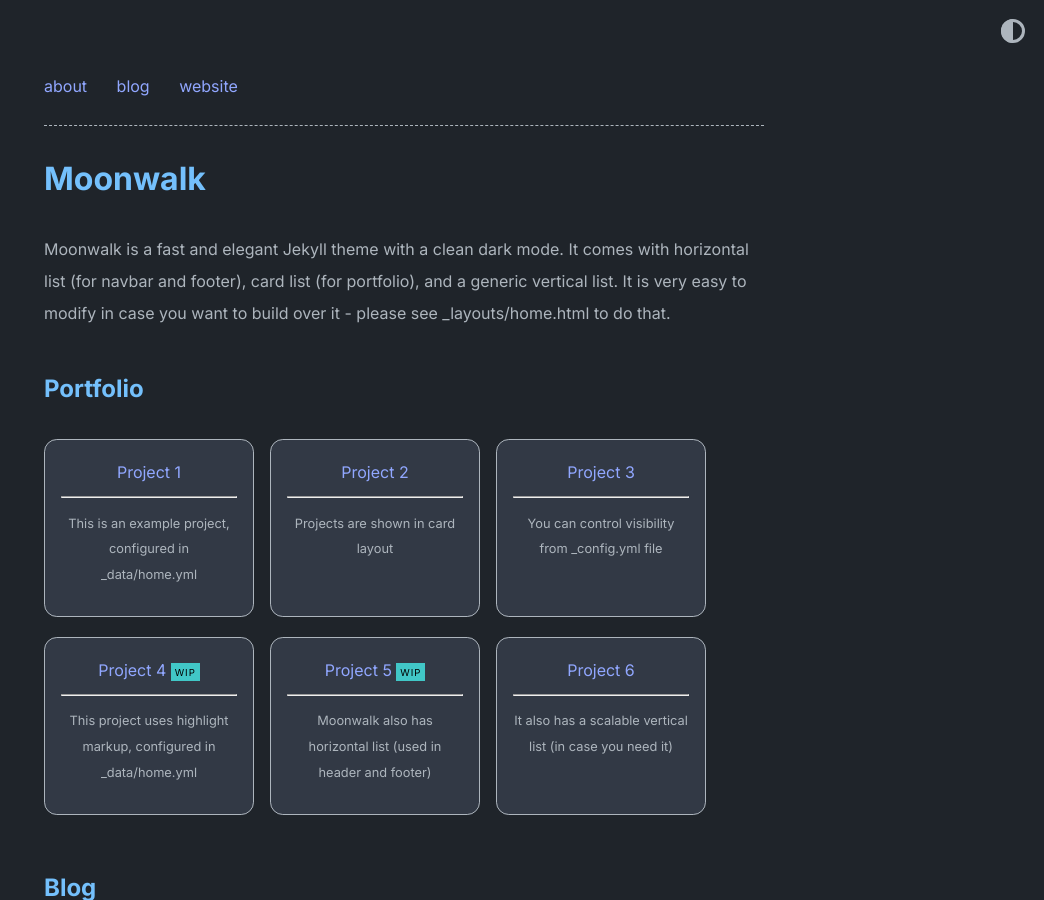
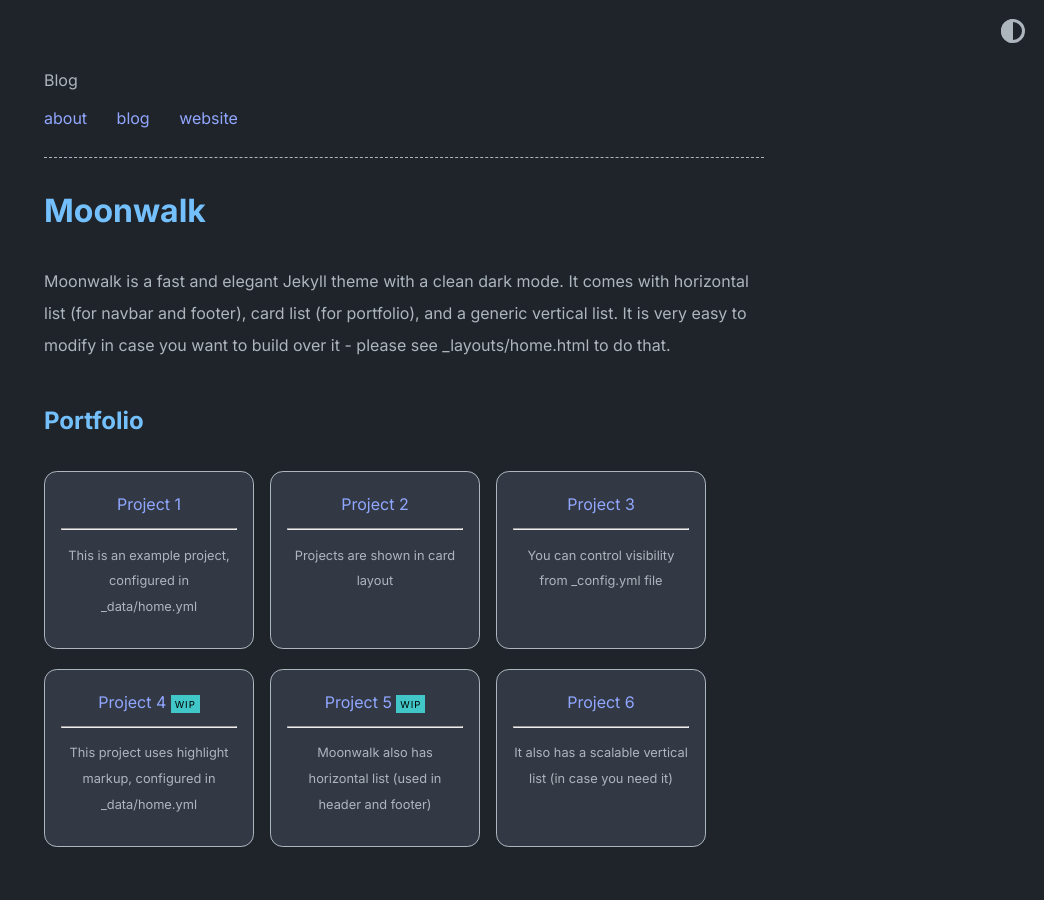
Before and after one commit to stackbit-projects/marvelous-jupiter-006ec, a Jekyll site: the page built from index.md, in a window 1280 px wide and 900 px high. Shown: the whole window, without its empty margins (236-1280 px from the left). Built offline with Jekyll 4.4.1, drawn with Linux system fonts in a browser that asks for light colours.

Commit message:
horizontal_list.html: changed

```diff
--- a/_includes/horizontal_list.html
+++ b/_includes/horizontal_list.html
@@ -1,4 +1,4 @@
-<ul class="horizontal-list">
+Blog <ul class="horizontal-list">
   {% for item in include.collection %}
     <li>
       <a href="{{ item.url }}">
```
